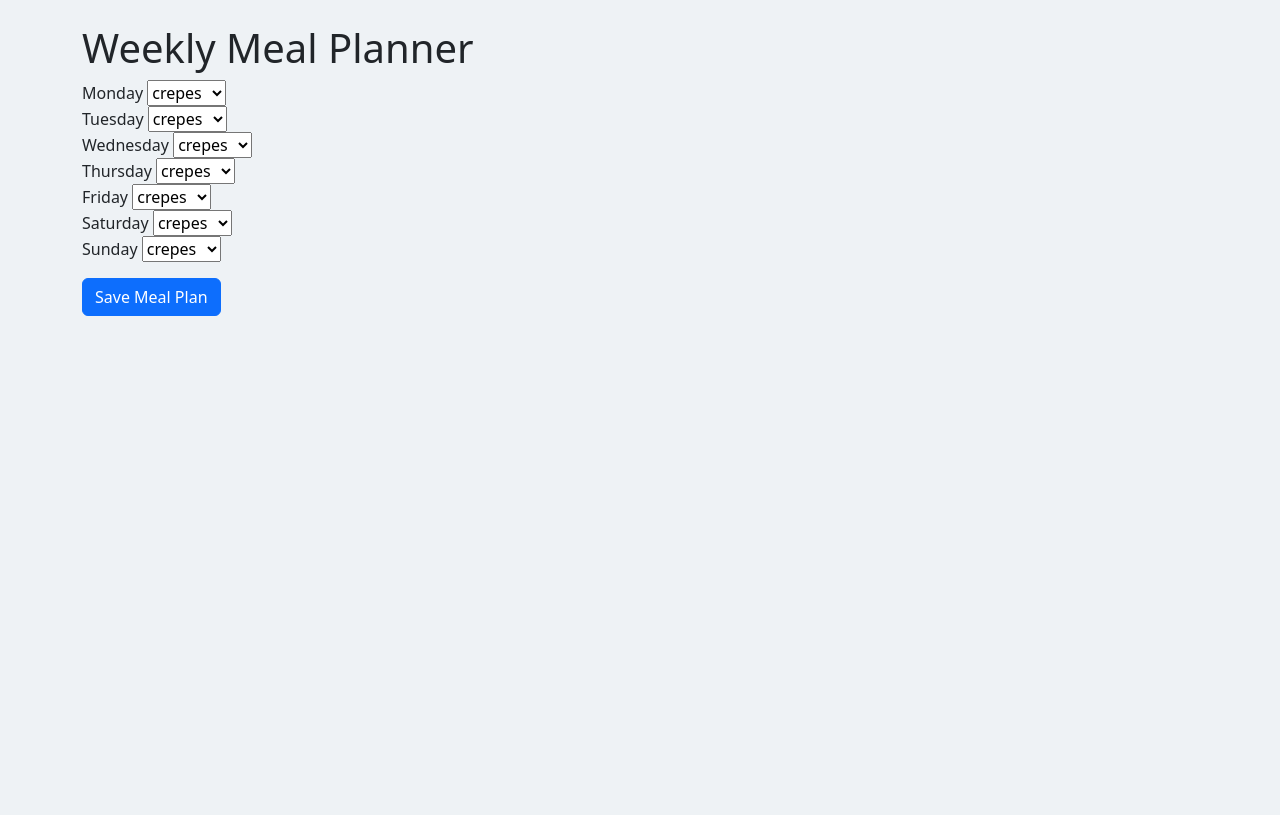
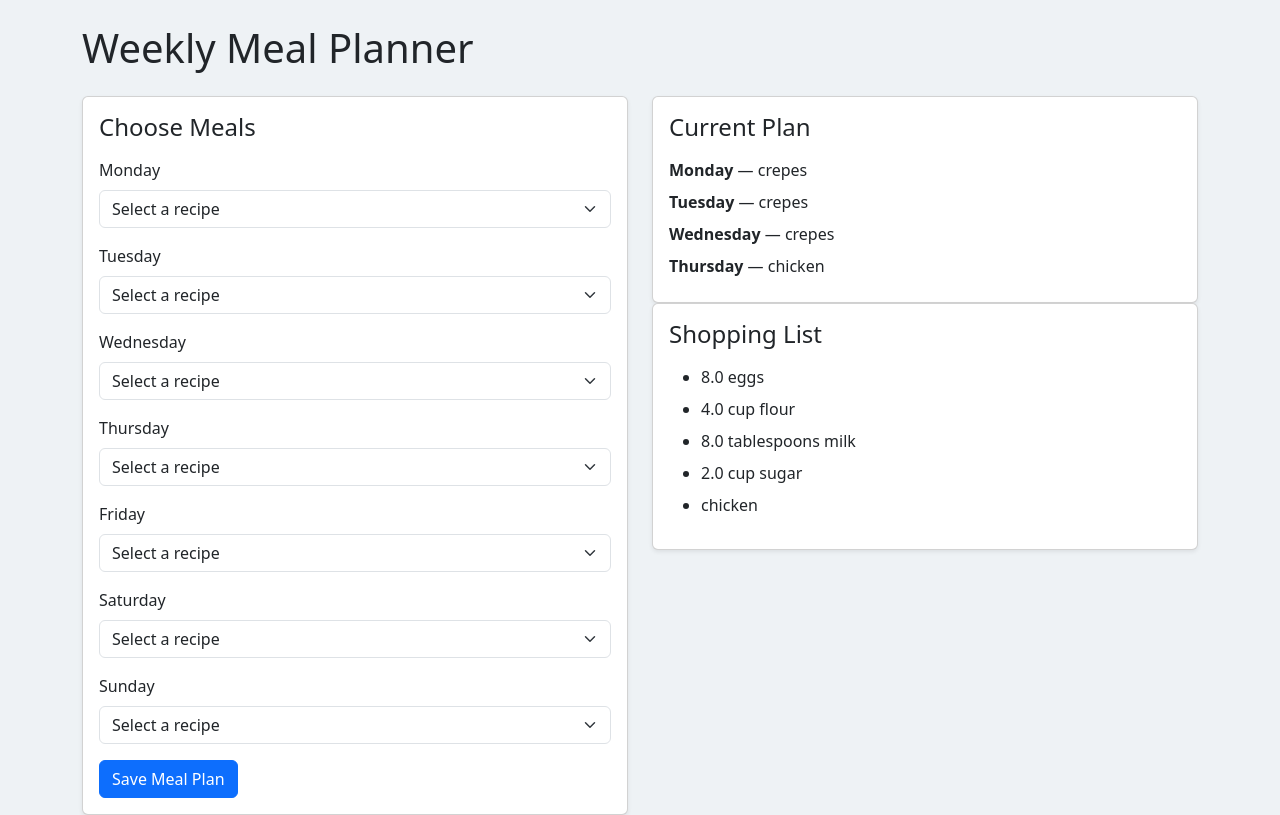
Before and after one commit to acom64/recipe-vault, a Flask app: page /meal-plan in a window 1280 px wide. Shown: the part 56-871 px from the top of the page. Before the commit the page ends 372 px from the top, so only its background shows below. Run offline with Flask 3, Linux system fonts and the light colour scheme; data comes from the database, SQL or seed files in the repository; both versions use the stored data as it was after the commit.

Commit message:
Add weekly meal planner and grouped shopping list

```diff
--- a/app/routes.py
+++ b/app/routes.py
@@ -1,5 +1,5 @@
 from flask import render_template, request, redirect, url_for
-from .models import Recipe, parse_ingredients, format_ingredients
+from .models import Recipe, parse_ingredients, format_ingredients, PlannedMeal
 from .extensions import db
 
 
@@ -82,9 +82,9 @@ def register_routes(app):
 
         return redirect(url_for("recipes"))
 
-    @app.route("/meal-plan")
+    @app.route("/meal-plan", methods=["GET","POST"])
     def meal_plan():
-        days = [
+      days = [
             "Monday",
             "Tuesday",
             "Wednesday",
@@ -94,12 +94,50 @@ def register_routes(app):
             "Sunday",
         ]
 
-        recipes = Recipe.query.all()
+      recipes = Recipe.query.all()
 
-        return render_template(
-            "meal_plan.html",
-            recipes=recipes,
-            days=days
-        )
+      if request.method == "POST":
+        PlannedMeal.query.delete()
+        for day in days:
+          recipe_id = request.form.get(day.lower(),"")
+          if not recipe_id:
+            continue
+          planned_meal = PlannedMeal(
+            day=day,
+            recipe_id=recipe_id,
+          )
+
+          db.session.add(planned_meal)
+
+        db.session.commit()
+
+        return redirect(url_for("meal_plan"))
+
+      planned_meals = PlannedMeal.query.all()
+
+      planned_ingredients = []
+      grouped_ingredients = {}
+
+      for planned_meal in planned_meals:
+          for ingredient in planned_meal.recipe.ingredients:
+              key = (ingredient.name.lower(), ingredient.unit.lower())
+
+              if key in grouped_ingredients:
+                  existing_ingredient = grouped_ingredients[key]
+
+                  if existing_ingredient.quantity and ingredient.quantity:
+                      existing_ingredient.quantity += ingredient.quantity
+              else:
+                  grouped_ingredients[key] = ingredient
+
+      planned_ingredients = grouped_ingredients.values()
+
+      return render_template(
+              "meal_plan.html",
+              recipes = recipes,
+              days = days,
+              planned_meals = planned_meals,
+              planned_ingredients = planned_ingredients
+          )
 
     return app
--- a/app/templates/meal_plan.html
+++ b/app/templates/meal_plan.html
@@ -1,27 +1,85 @@
 {% extends "base.html" %}
 
-{% block title %}Meal Planner{% endblock %}
+{% block title %}Meal Plan{% endblock %}
 
 {% block content %}
-<h1>Weekly Meal Planner</h1>
+<h1 class="mb-4">Weekly Meal Planner</h1>
 
-<form method="POST">
+<div class="row g-4">
+  <!-- Left side: form -->
+  <div class="col-md-6">
+    <div class="card shadow-sm">
+      <div class="card-body">
+        <h4 class="mb-3">Choose Meals</h4>
 
-  {%for day in days%}
-    <label for="{{day|lower}}">{{day}}</label>
-    <select id="{{day|lower}}" name="{{day|lower}}">
-      {% for recipe in recipes %}
-        <option value="{{recipe.id}}">{{recipe.title}}</option>
-      {%endfor%}
-    </select><br>
-  {%endfor%}
+        <form method="POST">
+          {% for day in days %}
+            <div class="mb-3">
+              <label for="{{ day|lower }}" class="form-label">{{ day }}</label>
 
-<button type="submit" class="btn btn-primary mt-3">
-  Save Meal Plan
-</button>
+              <select
+                id="{{ day|lower }}"
+                name="{{ day|lower }}"
+                class="form-select"
+                >
+                <option value="" selected>Select a recipe</option>
 
-</form>
+                {% for recipe in recipes %}
+                  <option value="{{ recipe.id }}">{{ recipe.title }}</option>
+                {% endfor %}
+              </select>
+            </div>
+          {% endfor %}
 
+          <button type="submit" class="btn btn-primary">
+            Save Meal Plan
+          </button>
+        </form>
+      </div>
+    </div>
+  </div>
 
+  <!-- Right side: current saved plan -->
+  <div class="col-md-6">
+    <div class="card shadow-sm">
+      <div class="card-body">
+        <h4 class="mb-3">Current Plan</h4>
 
+        {% if planned_meals %}
+          {% for planned_meal in planned_meals %}
+            <p class="mb-2">
+              <strong>{{ planned_meal.day }}</strong>
+              —
+              {{ planned_meal.recipe.title }}
+            </p>
+          {% endfor %}
+        {% else %}
+          <p class="text-muted mb-0">No meals planned yet.</p>
+        {% endif %}
+      </div>
+    </div>
+    <div class="card shadow-sm">
+      <div class="card-body">
+        <h4 class="mb-3">Shopping List</h4>
+        <ul>
+            {% for ingredient in planned_ingredients%}
+
+          <li class="mb-2">
+
+            {%if ingredient.quantity%}
+              {{ingredient.quantity}}
+            {%endif%}
+
+            {%if ingredient.unit%}
+              {{ingredient.unit}}
+            {%endif%}
+
+            {{ingredient.name}}
+          </li>
+            {%endfor%}
+        </ul>
+      </div>
+    </div>
+  </div>
+</div>
 {% endblock %}
```
Also changed, not shown: instance/recipes.db.
